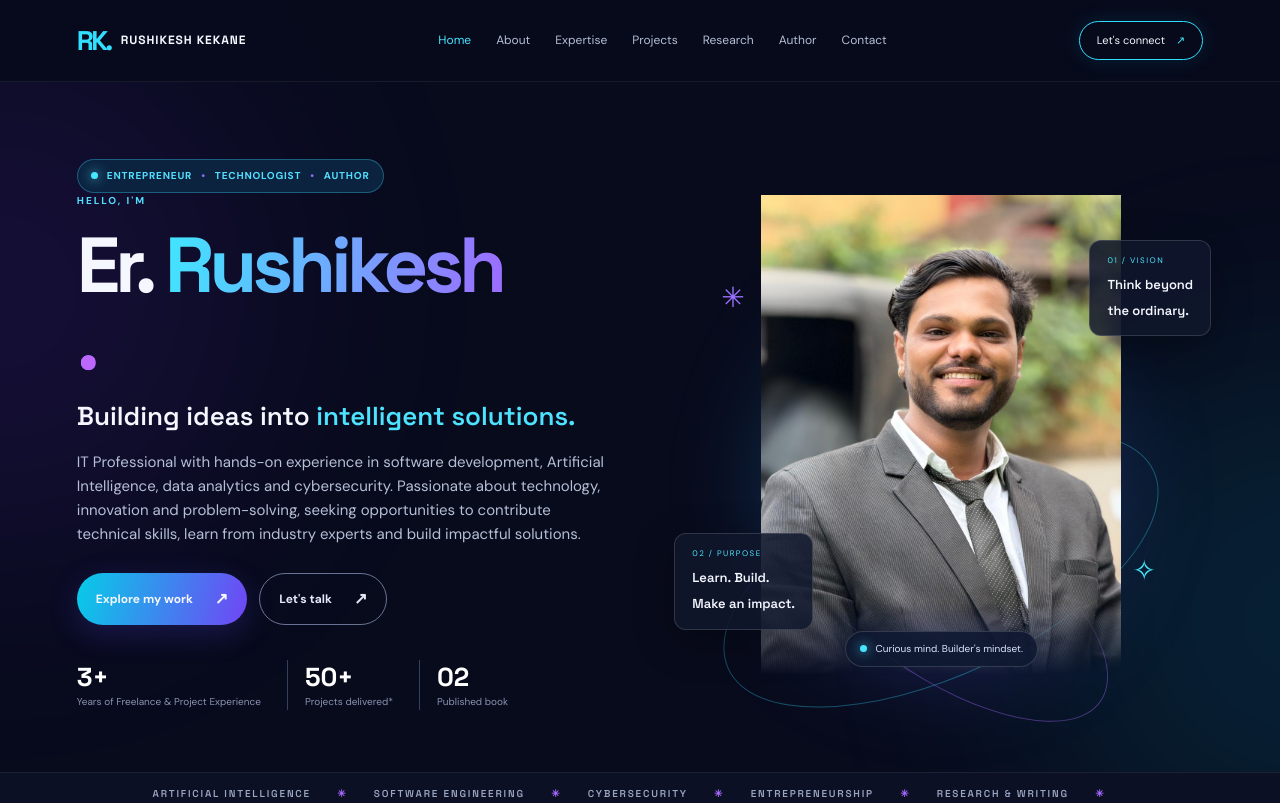
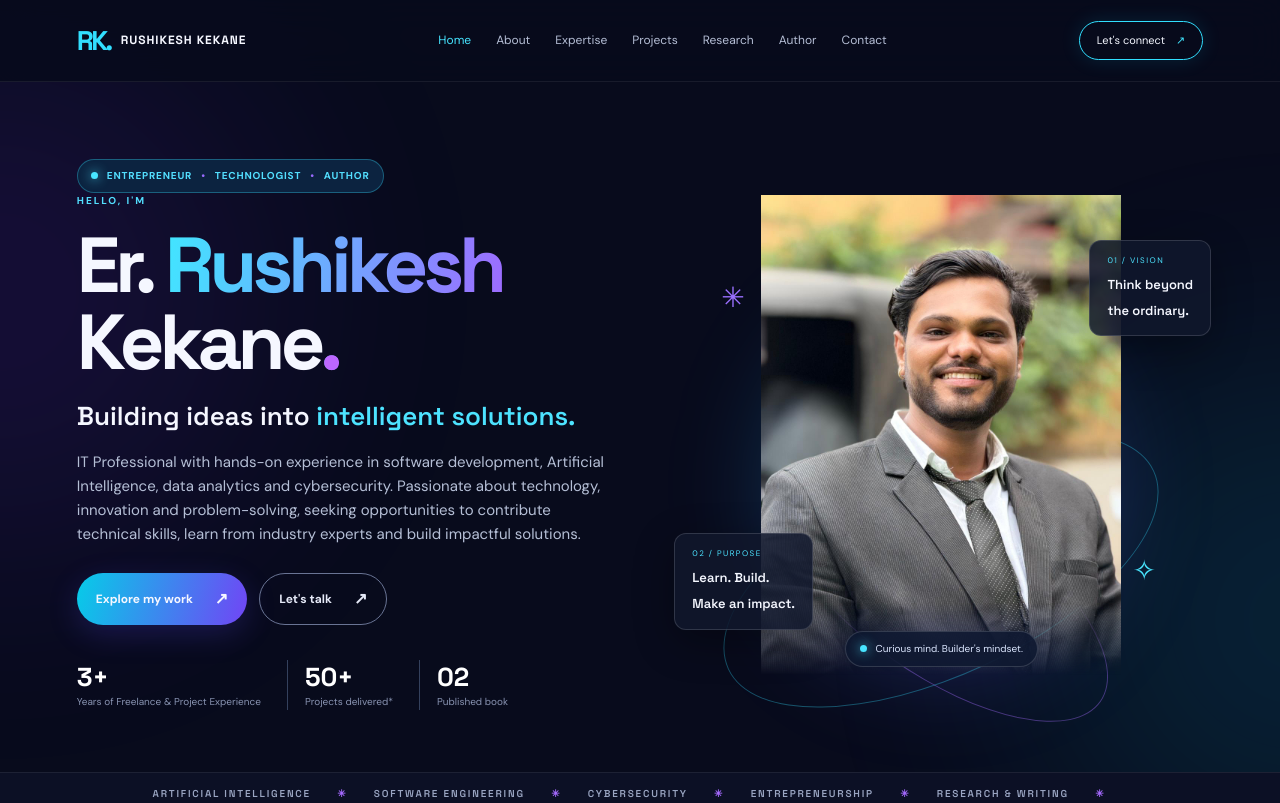
Before and after one commit to rushikeshkekane/rushiport, a plain HTML site: page index.html in a window 1280 px wide. Shown: the top 803 px of the page. Drawn offline with Linux system fonts and the light colour scheme.

Commit message:
second commit

```diff
--- a/index.html
+++ b/index.html
@@ -35,7 +35,7 @@
       <div class="hero-copy">
         <div class="eyebrow"><span class="pulse"></span> ENTREPRENEUR <i>•</i> TECHNOLOGIST <i>•</i> AUTHOR</div>
         <p class="overline">HELLO, I'M</p>
-        <h1>Er. <span>Rushikesh</span><br><span class="accent-dot">.</span></h1>
+        <h1>Er. <span>Rushikesh</span><br>Kekane<span class="accent-dot">.</span></h1>
         <h2>Building ideas into <em>intelligent solutions.</em></h2>
         <p class="hero-text">
           IT Professional with hands-on experience in software development,
```
